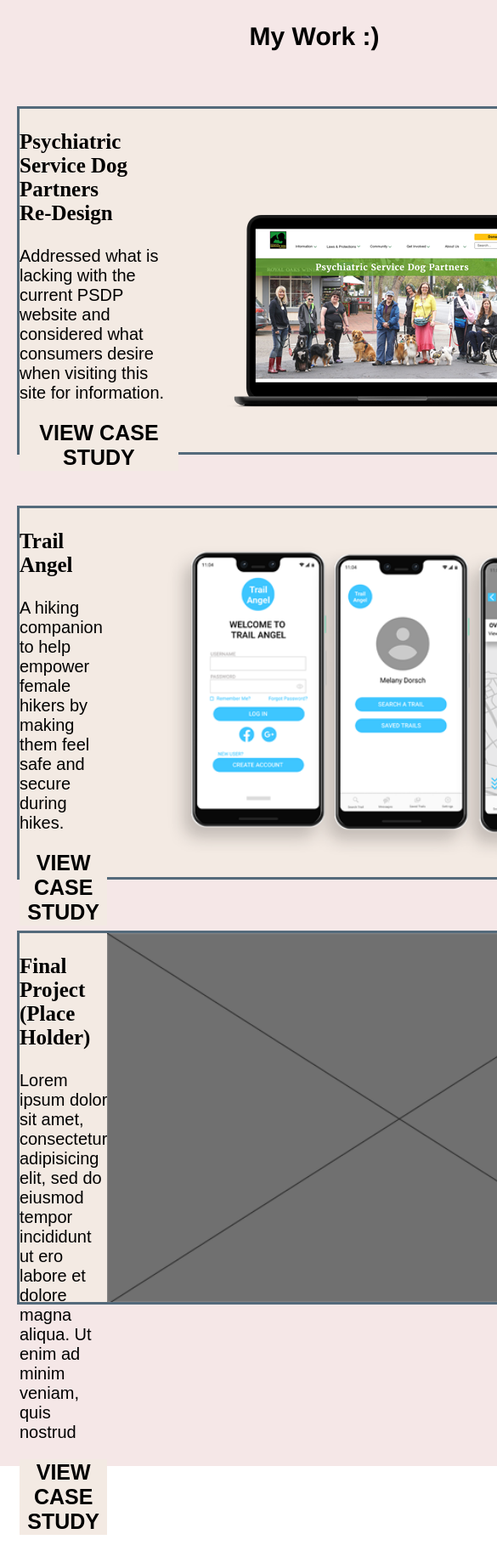
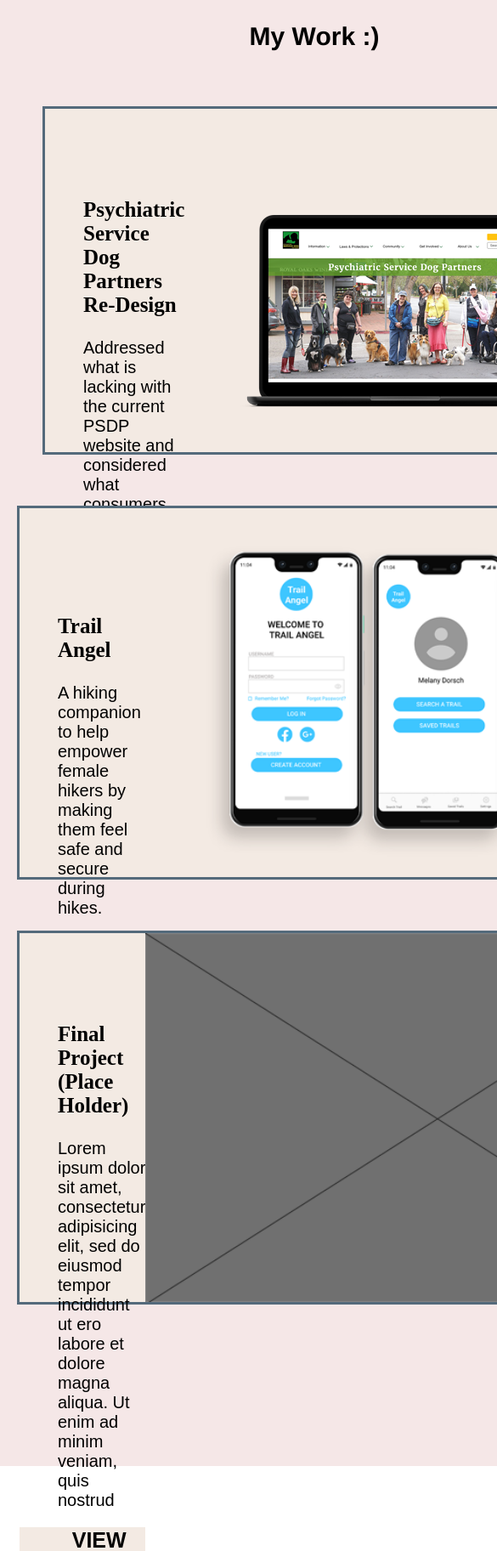
Before and after one commit to hikai1212/UX_UI_HW_19, a plain HTML site: page index.html in a window 390 px wide. Shown: the part 3060-4885 px from the top of the page at 85% size, 585 px wide, since content can reach past the window. Drawn offline with nearby package versions, Linux system fonts and the light colour scheme; a web font is replaced by a local one.

Commit message:
Adjusting Project section

```diff
--- a/CSS/stylesheet.css
+++ b/CSS/stylesheet.css
@@ -12,8 +12,8 @@ body{
 
 .gradient {
     background-image:linear-gradient(#546A7B, #D1A6A6, #F3EAE3, #D1A6A6, #546A7B);
-    padding-left:5%;
-    padding-right:5%;
+    padding-left:6%;
+    padding-right:6%;
 }
 /* TEXT */
 h1 {
@@ -244,17 +244,27 @@ ul .contact {
     border-style:solid;
     border-color:#546A7B;
     background-color: #F3EAE3;
-    margin:40px 20px 50px 20px;
+    margin:40px 60px 50px 60px;
 }
 
+.projectOne h3, .projectOne p, .projectOne button, .projectTwo h3,.projectTwo p, .projectTwo button, .projectThree h3, .projectThree p, .projectThree button{
+padding-left:45px;
+}
 
+.projectOne h3, .projectThree h3{
+padding-top:80px;
+}
+
+.projectTwo h3 {
+    padding-top:100px;
+}
 .projectTwo {
     grid-area:p2;
     display: flex;
     border-style:solid;
     border-color:#546A7B;
     background-color: #F3EAE3;
-    margin:10px 20px 50px 20px;
+    margin:10px 50px 50px 50px;
 }
 
 .projectThree {
@@ -263,7 +273,7 @@ ul .contact {
         border-style:solid;
         border-color:#546A7B;
         background-color: #F3EAE3;
-        margin:10px 20px 50px 20px;
+        margin:10px 50px 50px 50px;
 
 }
 .footer {
@@ -544,7 +554,7 @@ ul .contact {
         border-style:solid;
         border-color:#546A7B;
         background-color: #F3EAE3;
-        margin:40px 20px 50px 20px;
+        margin:40px 50px 50px 50px;
     }
 
 
@@ -577,24 +587,28 @@ ul .contact {
 
     .footer-logo img {
         width:20%;
-        padding-bottom: 80px;
+        margin-top: 50px;
     }
 
     .footer-text {
         color:#0D1F2D;
     }
 
+    .copy
 
-    #footer ul {
+    /* .footer ul {
         display:inline-block;
-        vertical-align:top;
+        /* vertical-align:top;
         padding-left: 100px;
     }
-
-    #footer li {
+    */
+    .footer li {
         padding:1px;
     }
 
+    .copyright{
+        align-items:baseline;
+    }
     #SMicons img {
        width:5%;
     }
```
